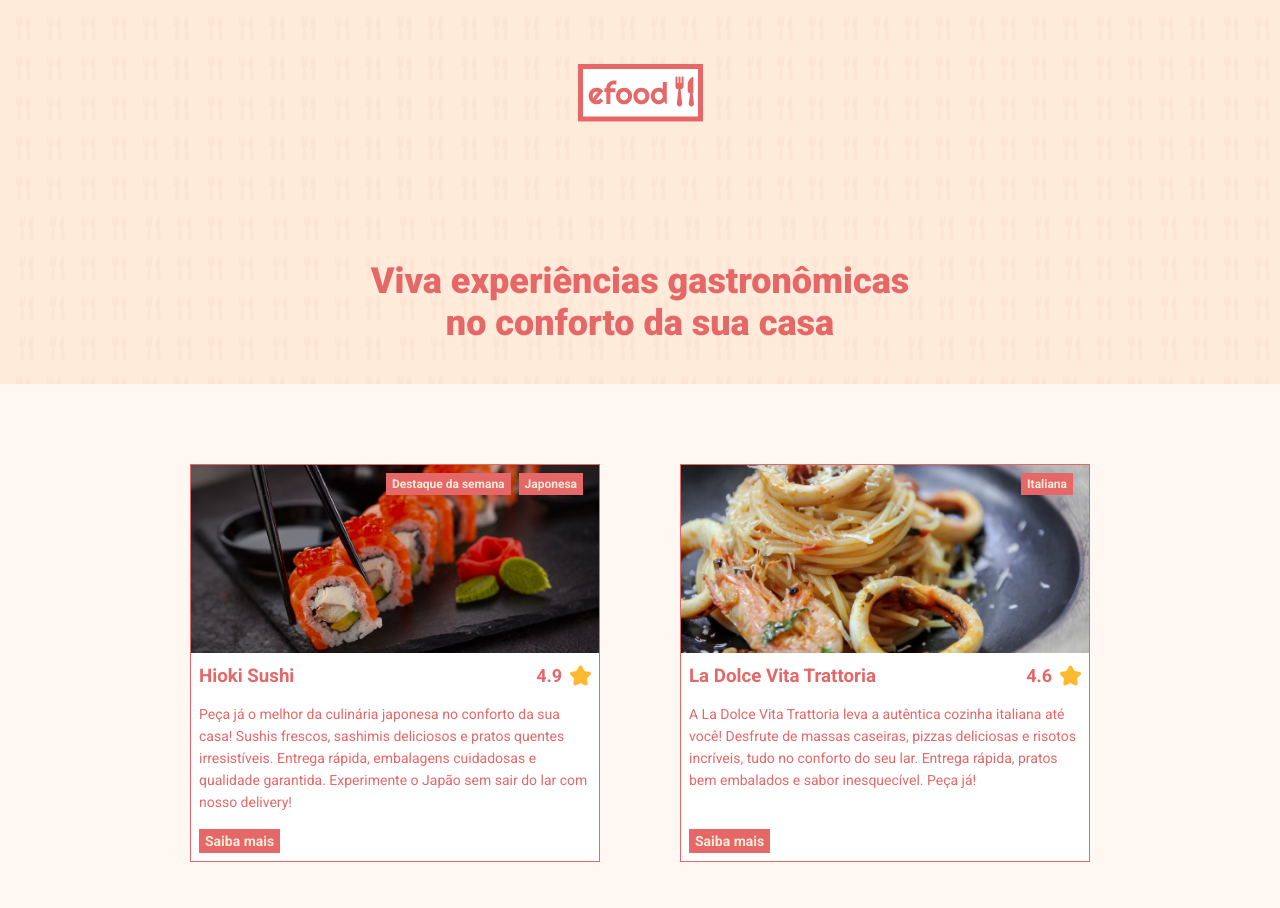
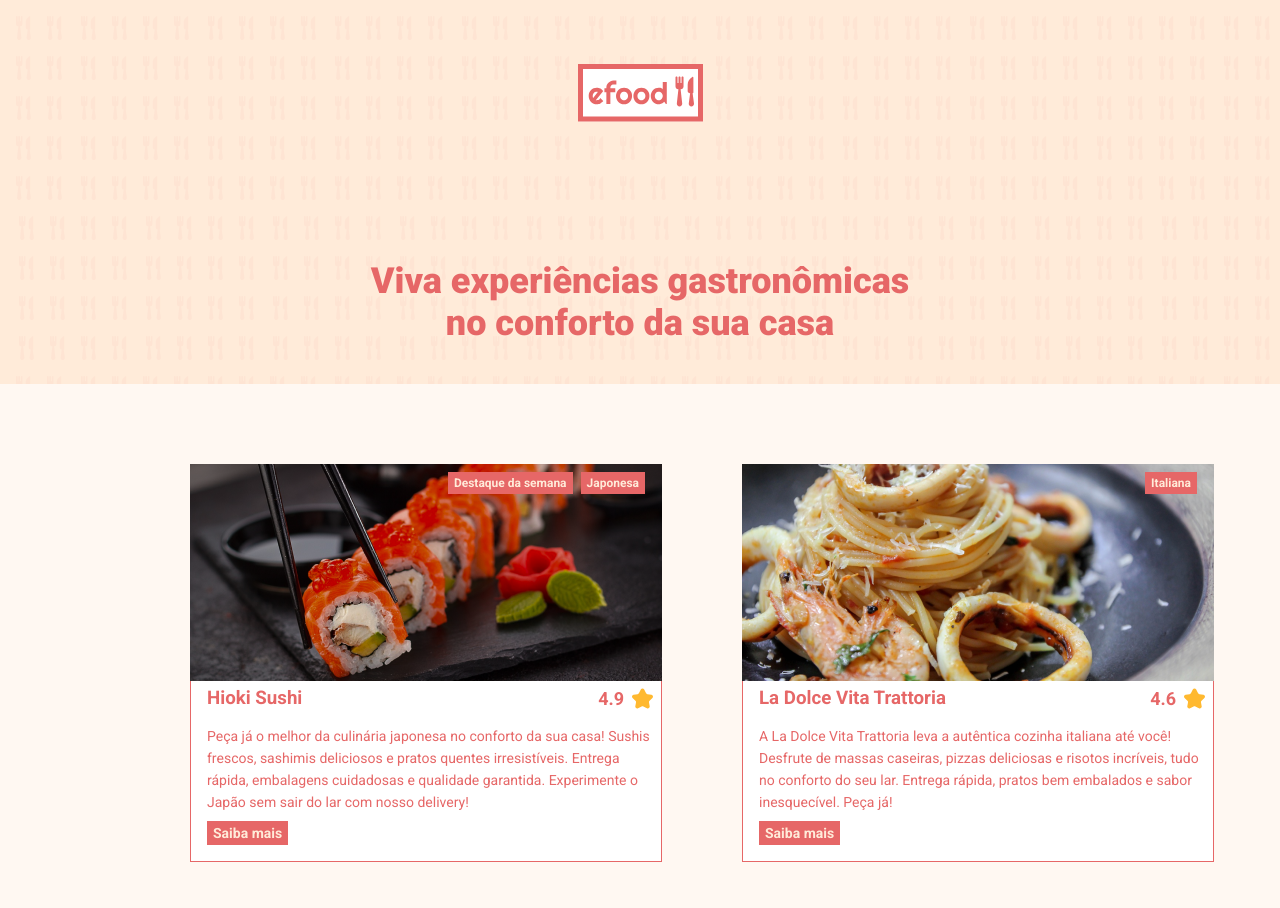
Before and after one commit to rhnrod/ebac_efood, a React (Vite) app: page / in a window 1280 px wide. Shown: the top 908 px of the page. Built offline with nearby package versions, Linux system fonts and the light colour scheme; the HTML template or start-up script is replaced by a standard one.

Commit message:
fix: MenuCard image size

```diff
--- a/src/components/MenuCard/index.tsx
+++ b/src/components/MenuCard/index.tsx
@@ -20,12 +20,14 @@
 }
 const MenuCard = ({ title, image, note, description, infos }: Props) => (
   <CardContainer>
-    <img src={image} alt={title} />
     <DestaqueContainer>
       {infos.map((info) => (
         <Tag>{info}</Tag>
       ))}
     </DestaqueContainer>
+    <div>
+      <img src={image} alt={title} />
+    </div>
     <InfoContainer>
       <TitleContainer>
         <h3>{title}</h3>
--- a/src/components/MenuCard/styles.ts
+++ b/src/components/MenuCard/styles.ts
@@ -3,15 +3,20 @@
 import { TagContainer } from '../Tag/styles'
 
 export const CardContainer = styled.div`
-  width: 100%;
+  width: 472px;
   height: 398px;
   background-color: #fff;
   color: ${cores.primary};
   position: relative;
   border: 1px solid ${cores.primary};
+  border-top: transparent;
 
-  img {
-    width: 100%;
+  img:first-child {
+    position: absolute;
+    width: 472px;
+    height: 217px;
+    left: -1px;
+    top: 0px;
   }
 `
 
@@ -20,17 +25,21 @@
   position: absolute;
   top: 8px;
   right: 8px;
+  z-index: 1;
 `
 
 export const InfoContainer = styled.div`
   padding: 8px;
+  padding-top: 0;
+  border-top: transparent;
+  position: absolute;
+
+  left: 8px;
+  bottom: 8px;
 
   ${TagContainer} {
-    position: absolute;
     cursor: pointer;
-    display: block;
-    left: 8px;
-    bottom: 8px;
+    margin-top: 8px;
   }
 `
 
```
